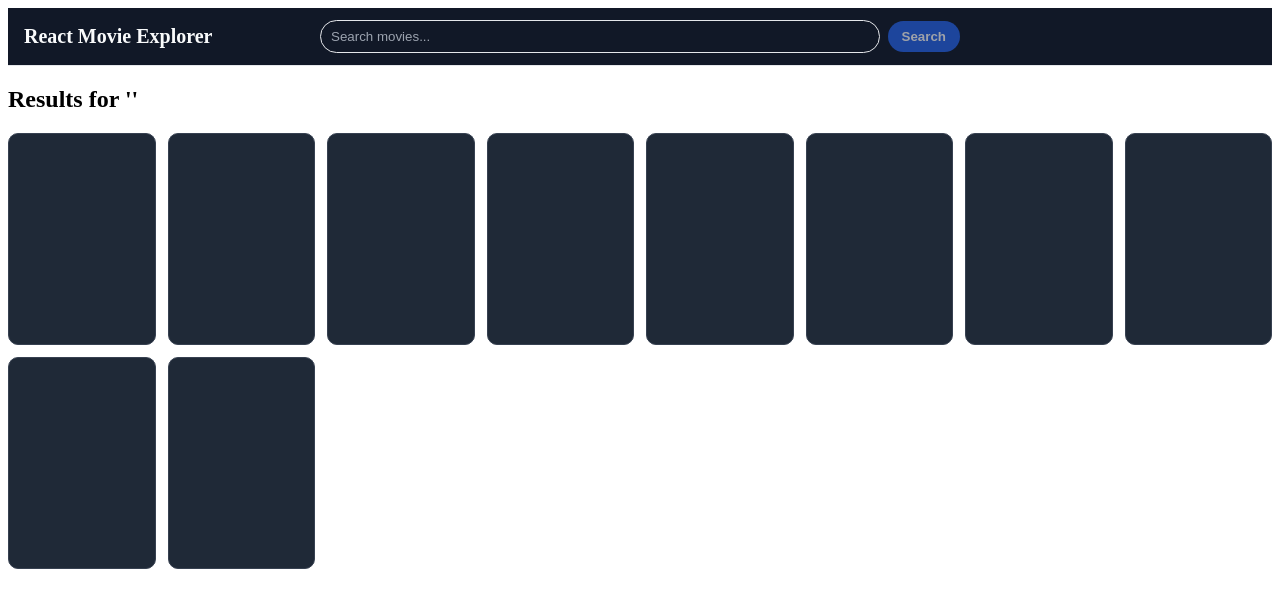
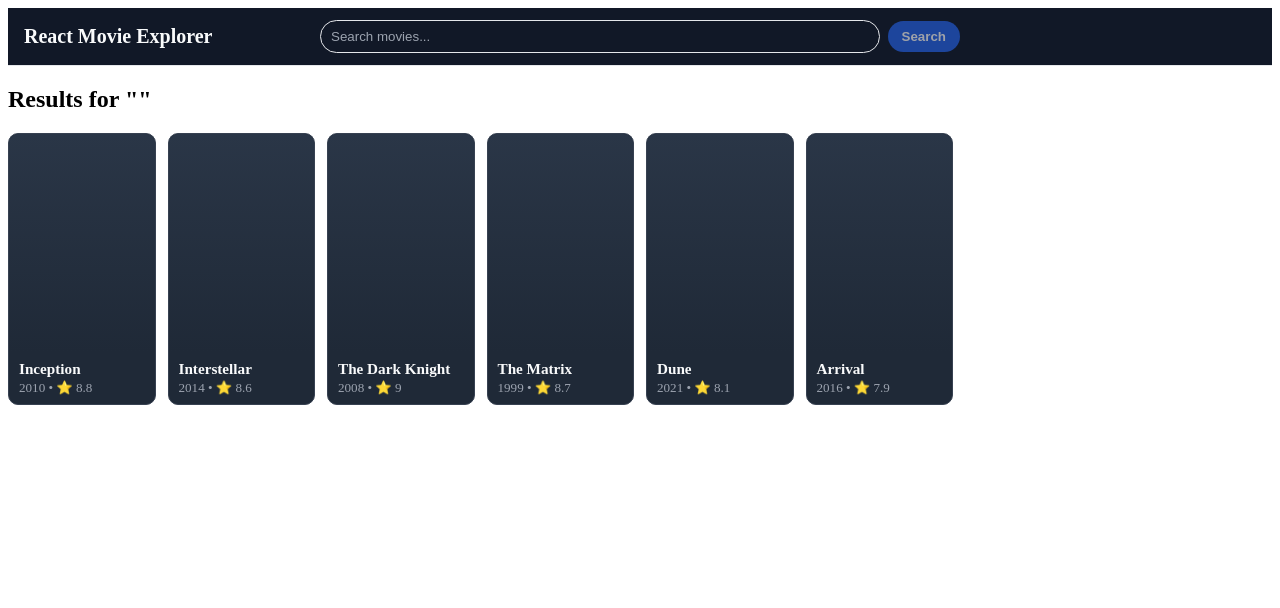
Before and after one commit to adaviladev/react-movie-explorer, a React (Vite) app: page /results in a window 1280 px wide. Shown: the top 608 px of the page. Built offline with nearby package versions, Linux system fonts and the light colour scheme.

Commit message:
Replace results placeholders with simple MovieCard + mock data

```diff
--- /dev/null
+++ b/src/components/MovieCard.jsx
@@ -0,0 +1,13 @@
+export default function MovieCard({ movie }) {
+  return (
+    <div className="card" role="article" aria-label="{movie.title}">
+      <div className="card__poster" aria-hidden="true" />
+      <div className="card__body">
+        <p className="card__title">{movie.title}</p>
+        <p className="card__meta">
+          {movie.year} • ⭐ {movie.rating}
+        </p>
+      </div>
+    </div>
+  );
+}
--- a/src/index.css
+++ b/src/index.css
@@ -73,3 +73,32 @@
   background: #1f2937; /* dark grey */
   border: 1px solid #374151; /* subtle border */
 }
+
+.card {
+  background: #1f2937;
+  border: 1px solid #374151;
+  border-radius: 10px;
+  overflow: hidden;
+}
+
+.card__poster {
+  aspect-ratio: 2 / 3;
+  background: linear-gradient(180deg, #2a3647, #1f2937);
+}
+
+.card__body {
+  padding: 8px 10px;
+}
+
+.card__title {
+  margin: 0 0 2px;
+  font-weight: 600;
+  font-size: 0.95rem;
+  color: #f9fafb;
+}
+
+.card__meta {
+  margin: 0;
+  font-size: 0.82rem;
+  color: #9ca3af;
+}
--- a/src/pages/Results.jsx
+++ b/src/pages/Results.jsx
@@ -1,19 +1,28 @@
 import { useSearchParams } from "react-router-dom";
+import MovieCard from "../components/MovieCard";
+
+const mockMovies = [
+  { id: 1, title: "Inception", year: 2010, rating: 8.8 },
+  { id: 2, title: "Interstellar", year: 2014, rating: 8.6 },
+  { id: 3, title: "The Dark Knight", year: 2008, rating: 9.0 },
+  { id: 4, title: "The Matrix", year: 1999, rating: 8.7 },
+  { id: 5, title: "Dune", year: 2021, rating: 8.1 },
+  { id: 6, title: "Arrival", year: 2016, rating: 7.9 },
+];
 
 export default function Results() {
   const [params] = useSearchParams();
-  const q = params.get("q") || "";
+  const q = (params.get("q") || "").toLowerCase();
 
-  // temporary placeholders (we'll replace with real data later)
-  const mock = Array.from({ length: 10 }, (_, i) => i + 1);
+  const filtered = mockMovies.filter((m) => m.title.toLowerCase().includes(q));
 
   return (
     <main>
-      <h2>Results for '{q}'</h2>
+      <h2>Results for "{params.get("q") || ""}"</h2>
       {/* Grid will go here later */}
       <div className="results-grid">
-        {mock.map((id) => (
-          <div key={id} className="results-card" aria-hidden="true" />
+        {filtered.map((m) => (
+          <MovieCard key={m.id} movie={m} />
         ))}
       </div>
     </main>
```
